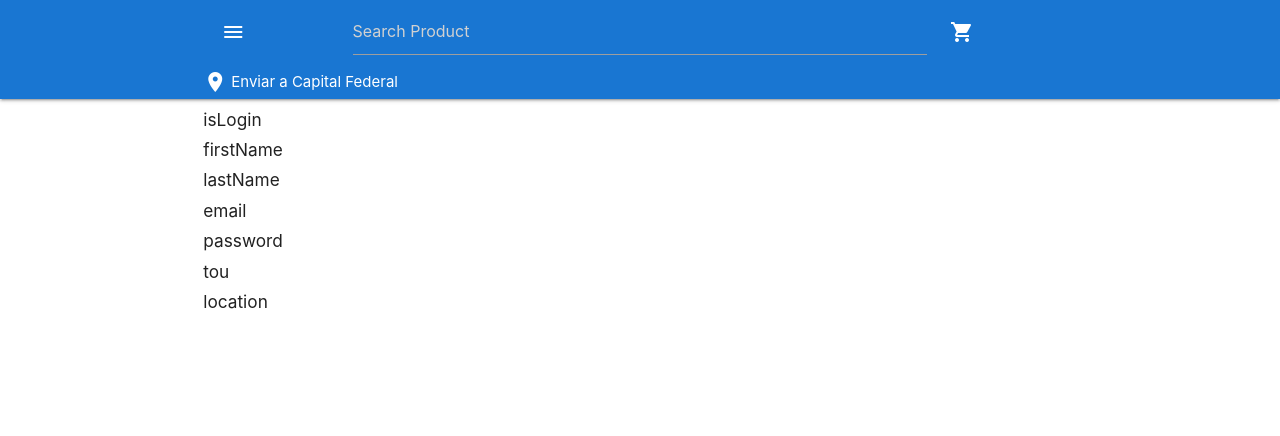
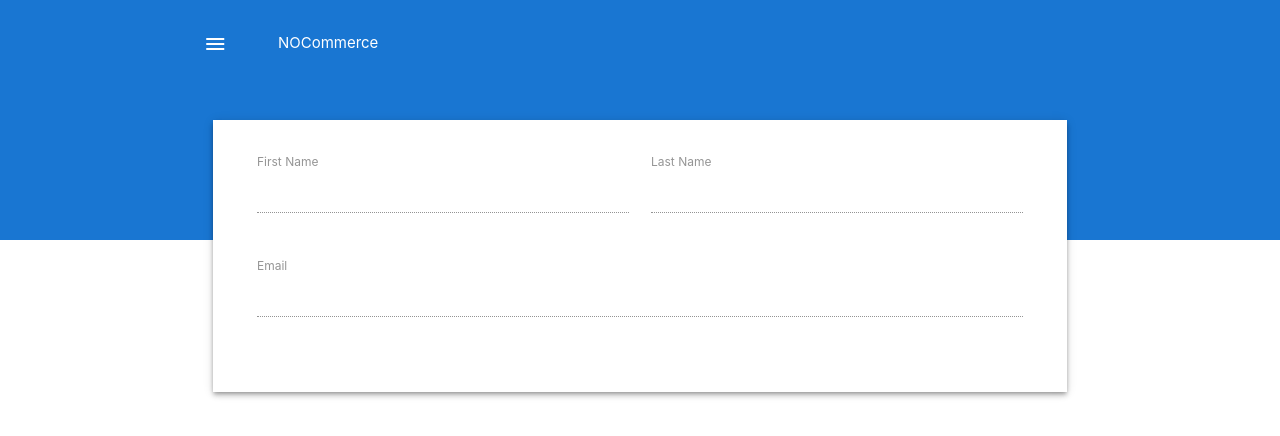
Before and after one commit to arielestebansoto/ecommerce, a React app: page /account in a window 1280 px wide. Built offline with nearby package versions, Linux system fonts and the light colour scheme.

Commit message:
account info and HeaderParcial changes

```diff
--- a/src/assets/styles/components/Form.scss
+++ b/src/assets/styles/components/Form.scss
@@ -4,5 +4,5 @@
   top: 15%;
 }
 .FormContainer form {
-  padding: 16px;
+  padding: 32px;
 }
--- a/src/assets/styles/components/HeaderParcial.scss
+++ b/src/assets/styles/components/HeaderParcial.scss
@@ -7,7 +7,5 @@
 }
 
 .HeaderParcial .container {
-    height: 60px;
-    display: flex;
-    align-items: center;
+    padding-top: 32px;
 }
--- a/src/assets/styles/pages/Login.scss
+++ b/src/assets/styles/pages/Login.scss
@@ -1,5 +1,6 @@
 .Login,
-.Register {
+.Register,
+.Account {
     position: relative;
     height: 100vh;
 }
--- /dev/null
+++ b/src/components/FormAccount.jsx
@@ -0,0 +1,41 @@
+import React from 'react'
+import { connect } from 'react-redux'
+import '../assets/styles/components/Form.scss'
+
+const FormAccount = (props) => {
+    const { firstName, lastName, email } = props.userReducer
+
+    return(
+        <div className="container-fluid">
+            <div className="row">
+                <div  className="FormContainer col
+                        s12
+                        m10 offset-m1
+                        l8 offset-l2
+                        z-depth-2 white">
+                    <form>
+                        <div className="row">
+                            <div className="input-field col s6">
+                                <input disabled defaultValue={firstName} id="first_name" type="text" className="validate" />
+                                <label className="active" htmlFor="first_name">First Name</label>
+                            </div>
+                            <div className="input-field col s6">
+                                <input disabled defaultValue={lastName} id="last_name" type="text" className="validate" />
+                                <label className="active" htmlFor="last_name">Last Name</label>
+                            </div>
+                        </div>
+                        <div className="row">
+                            <div className="input-field col s12">
+                                <input disabled defaultValue={email} id="email" type="email"  className="validate" />
+                                <label className="active" htmlFor="email">Email</label>
+                            </div>
+                        </div>
+                    </form>
+                </div>
+            </div>
+        </div>
+    )
+}
+const mapStateToProps = ({userReducer}) => { return {userReducer}}
+
+export default connect(mapStateToProps)(FormAccount)
--- a/src/components/Header.jsx
+++ b/src/components/Header.jsx
@@ -7,6 +7,7 @@ import SendTo from './SendTo'
 import SideNav from './SideNav'
 
 import '../assets/styles/components/Header.scss'
+import SideNavTrigger from './SideNavTriger'
 
 const Header = (props) =>
 (
@@ -15,7 +16,7 @@ const Header = (props) =>
             <div className="nav-wrapper nav-fixed container">
                 <div className="row">
                     <div className="col s2">
-                        <a href="#" data-target="slide-out" className="sidenav-trigger show-on-large"><i className="material-icons">menu</i></a>
+                        <SideNavTrigger />
                     </div>
                     <div className="col s8">
                         <SearchBar />
--- a/src/components/HeaderParcial.jsx
+++ b/src/components/HeaderParcial.jsx
@@ -1,13 +1,28 @@
+import { Sidenav } from 'materialize-css'
 import React from 'react'
 import { Link } from 'react-router-dom'
+
 import '../assets/styles/components/HeaderParcial.scss'
 
+import SideNav from './SideNav'
+import SideNavTrigger from './SideNavTriger'
+
 const HeaderParcial = () => (
-    <div className="HeaderParcial blue darken-2">
-        <div className="container">
-            <Link to='/' className="white-text">NOCommerce</Link>
+    <>
+        <div className="HeaderParcial blue darken-2">
+            <div className="container">
+                <div className="row">
+                    <div className="col s1 ">
+                        <SideNavTrigger />
+                    </div>
+                    <div className="col s11">
+                        <Link to='/' className="white-text">NOCommerce</Link>
+                    </div>
+                </div>
+            </div>
         </div>
-    </div>
+        <SideNav />
+    </>
 )
 
 export default HeaderParcial
--- /dev/null
+++ b/src/components/SideNavTriger.jsx
@@ -0,0 +1,7 @@
+import React from 'react'
+
+const SideNavTrigger = () => (
+    <a href="#" data-target="slide-out" className="sidenav-trigger show-on-large white-text"><i className="material-icons text-white">menu</i></a>
+)
+
+export default SideNavTrigger
--- a/src/pages/Account.jsx
+++ b/src/pages/Account.jsx
@@ -1,23 +1,12 @@
 import React from 'react'
-import { connect } from 'react-redux'
 
-import Header from '../components/Header'
+import HeaderParcial from '../components/HeaderParcial'
+import FormAccount from '../components/FormAccount'
+import '../assets/styles/pages/Login.scss'
 
-const Account = (props) => {
-    const user = Object.keys(props.userReducer)
-    console.log(user)
-    return <>
-        <Header />
-        <div className="container">
-            <div className="row">
-                <div className="col">
-                    { user.map((info, index) => <h6 key={index}>{info}</h6>)}
-                </div>
-            </div>
-        </div>
-    </>
-}
+const Account = () => <div className="Account">
+    <HeaderParcial />
+    <FormAccount />
+</div>
 
-const mapStateToProps = ({userReducer}) => { return {userReducer}}
-
-export default connect(mapStateToProps)(Account)
+export default Account
```
